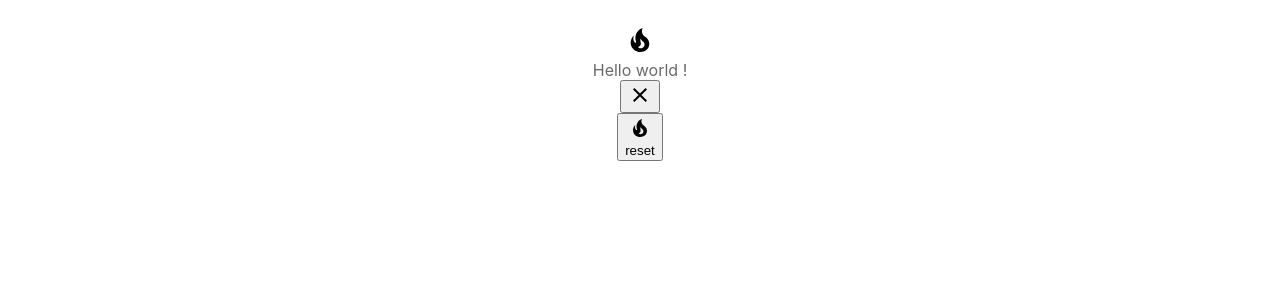
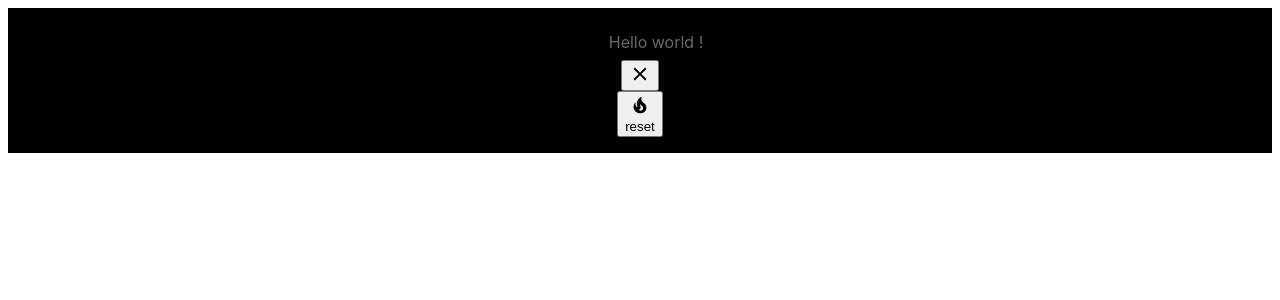
Before and after one commit to lloyet/svelte-moka-ui, a Svelte app: page / in a window 1280 px wide. Shown: the top 300 px of the page. Built offline with nearby package versions, Linux system fonts and the light colour scheme.

Commit message:
feat(css): modify color and bordered

```diff
--- a/components/mokai/components/Alert/Alert.scss
+++ b/components/mokai/components/Alert/Alert.scss
@@ -9,24 +9,11 @@
     overflow: hidden;
     border-radius: $alert-border-radius;
 
-	.icon {
-		display: flex;
-		justify-content: center;
-		align-items: center;
-		padding: 0 $alert-padding 0 0 ;
-	}
-
-	.content {
-		display: flex;
-		justify-content: center;
-		align-items: center;
-	}
-
     .closer {
         display: flex;
         justify-content: center;
         align-items: center;
-		padding: 0 0 0 $alert-padding;
+        padding: $alert-dense-padding;
 
         button {
             border: none;
@@ -38,6 +25,10 @@
     &.dense {
         border-width: $alert-dense-border-width;
         padding: $alert-dense-padding;
+    }
+
+    &.rounded {
+        border-radius: 2em;
     }
 
     &.tile {
--- a/components/mokai/components/Alert/Alert.svelte
+++ b/components/mokai/components/Alert/Alert.svelte
@@ -1,7 +1,7 @@
 <script lang="ts">
-	import { createEventDispatcher } from 'svelte';
+    import { createEventDispatcher, onMount } from 'svelte';
     import { fly } from 'svelte/transition';
-	import { quintOut } from 'svelte/easing';
+    import { bounceOut, quintOut } from 'svelte/easing';
     import Icon from '../Icon/Icon.svelte';
     import { mdiClose } from '@mdi/js';
 
@@ -11,15 +11,16 @@
     export { klass as class };
     export let dense: boolean = false;
     export let outlined: boolean = false;
+    export let rounded:boolean = false;
     export let tile: boolean = false;
-	export let border: string = 'left';
+    export let border: string = '';
     export let dismissible: boolean = false;
     export let active: boolean = false;
     export let style: string = '';
     export let inTrans: any = fly;
     export let outTrans: any = fly;
-	export let inOpts: any = { x: 200, duration: 800, easing: quintOut };
-	export let outOpts: any = { y: 100, duration: 400, easing: quintOut };
+    export let inOpts: any = { x: 100, duration: 1200, easing: quintOut };
+    export let outOpts: any = { x: 100, duration: 800, easing: quintOut };
 
 
     const clickHandler = (): void => {
@@ -37,17 +38,13 @@
         class:dense
         class:outlined
         class:tile
+        class:rounded
         {style}
         in:inTrans="{inOpts}"
         out:outTrans="{outOpts}">
-		<div class="icon">
-			<slot name="icon" />
-		</div>
-		<div class="content">
-			<slot/>
-		</div>
+        <slot />
         {#if dismissible}
-			<div class="closer grey-text text-darken-2">
+            <div class="closer">
                 <button on:click="{clickHandler}">
                     <Icon path="{mdiClose}"/>
                 </button>
--- a/components/mokai/components/Alert/_variables.scss
+++ b/components/mokai/components/Alert/_variables.scss
@@ -5,7 +5,6 @@ $alert-border-opacity: 0.25 !default;
 $alert-border-width: 4px !default;
 $alert-dense-border-width: medium !default;
 $alert-dense-padding: $spacer !default;
-$alert-margin: $spacer * 2 !default;
 $alert-padding: $spacer * 2 !default;
 $alert-outline: thin solid currentColor !default;
 $alert-border: $alert-border-width solid currentColor !default;
--- a/components/mokai/components/Icon/Icon.scss
+++ b/components/mokai/components/Icon/Icon.scss
@@ -1,4 +1,14 @@
 @import './variables';
+
+@keyframes spin {
+    from {
+        transform: rotate(0);
+    }
+
+    to {
+        transform: rotate(180deg);
+    }
+}
 
 .m-icon {
     display: flex;
@@ -7,4 +17,17 @@
     fill: $primary-color;
     border: none;
     vertical-align: middle;
+    border-radius: $icon-border-radius;
+
+    &.rounded {
+        border-radius: 2em;
     }
+
+    &.outlined {
+        border: $icon-outline;
+    }
+
+    &.tile {
+        border-radius: 0;
+    }
+}
--- a/components/mokai/components/Icon/Icon.svelte
+++ b/components/mokai/components/Icon/Icon.svelte
@@ -4,7 +4,10 @@
     export let style:string = '';
     export let path:string = undefined;
     export let label:string = undefined;
-	export let size:string = '24';
+    export let rounded:boolean = false;
+    export let outlined:boolean = false;
+    export let tile:boolean = false;
+    export let size:string = '22';
     export let disabled:boolean = false;
 </script>
 
@@ -15,6 +18,9 @@
     aria-hidden="true"
     aria-disabled="{disabled}"
     class="m-icon {klass}"
+    class:rounded
+    class:outlined
+    class:tile
     {style}>
     <svg
         xmlns="http://www.w3.org/2000/svg"
--- a/components/mokai/components/MokaApp/MokaApp.svelte
+++ b/components/mokai/components/MokaApp/MokaApp.svelte
@@ -1,9 +1,9 @@
 <script lang="ts">
-	export let theme:string = 'light';
+    export let theme:string = 'light';
 </script>
 
 <style type="scss" src="./MokaApp.scss" global></style>
 
 <div class="s-app theme--{theme}">
-	<slot />
+    <slot />
 </div>
--- a/components/mokai/styles/generic/_color.scss
+++ b/components/mokai/styles/generic/_color.scss
@@ -7,7 +7,6 @@
       @if $color_variant == 'base' {
         .#{$color} {
           background-color: $value !important;
-          border-color: $value !important;
         }
         .#{$color}-text {
           color: $value !important;
@@ -16,7 +15,6 @@
       }
       .#{$color}.#{$color_variant} {
         background-color: $value !important;
-        border-color: $value !important;
       }
       .#{$color}-text.text-#{$color_variant} {
         color: $value !important;
@@ -27,7 +25,6 @@
     @each $shade, $value in $color_values {
       .#{$shade} {
         background-color: $value !important;
-        border-color: $value !important;
       }
       .#{$shade}-text {
         color: $value !important;
@@ -50,7 +47,6 @@
 {
   .#{$color}-color {
     background-color: $value !important;
-    border-color: $value !important;
   }
   .#{$color}-text {
     color: $value !important;
--- a/src/App.svelte
+++ b/src/App.svelte
@@ -1,4 +1,5 @@
 <script lang="ts">
+    import { fly } from 'svelte/transition';
     import { mdiFire } from '@mdi/js';
     import MokaApp from '../components/mokai/components/MokaApp';
     import Alert from '../components/mokai/components/Alert';
@@ -14,7 +15,7 @@
         padding: 1em;
         max-width: 240px;
         margin: 0 auto;
-		background: white;
+        background: black;
     }
 
     @media (min-width: 640px) {
@@ -32,11 +33,9 @@
 
 <main>
     <MokaApp theme="dark">
-		<Alert class="white-text text-accent-5 primary-color" border="bottom" dismissible bind:active on:dismiss="{() => {setTimeout(() => { active = !active }, 1000);}}">
-			<div class="alert__content error-text" slot="icon">
+        <Alert class="error-text white" border="left" rounded dismissible bind:active on:dismiss="{() => {setTimeout(() => { active = !active }, 1500);}}">
+            <div class="alert__content">
                 <Icon path="{mdiFire}" size="32"/>
-			</div>
-			<div class="grey-text text-darken-3">
                 Hello world !
             </div>
         </Alert>
```
Also changed, not shown: components/mokai/components/Icon/_variables.scss (+10 -0 lines), components/mokai/components/Button/Button.scss (indentation only), components/mokai/components/Button/Button.svelte (indentation only). Lines whose indentation alone changed are shown as unchanged.
